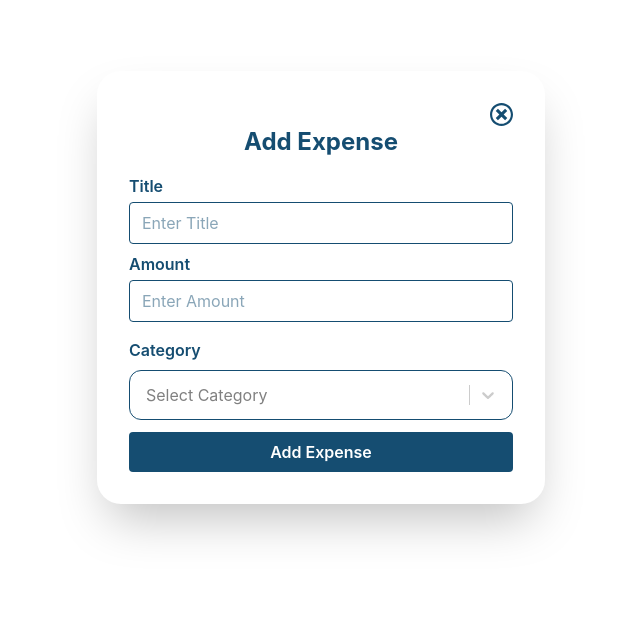
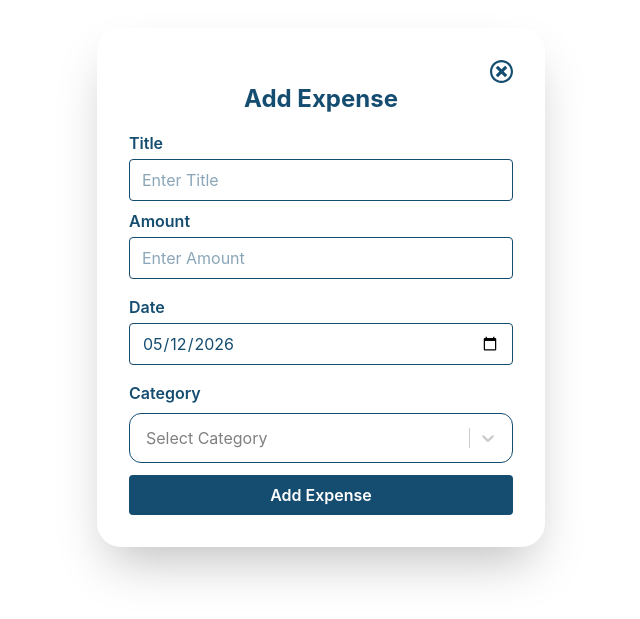
Before and after one commit to darbar-harshida-179/Expense-Tracker-App, a React (Vite) app in the folder frontend/: page /addexpensemodal in a window 1280 px wide. Shown: the part 113-732 px from the top of the page, without its empty margins (319-959 px from the left). Built offline with nearby package versions, Linux system fonts and the light colour scheme.

Commit message:
completed whole dashboard

```diff
--- a/frontend/src/components/AddExpenseModal.jsx
+++ b/frontend/src/components/AddExpenseModal.jsx
@@ -21,12 +21,14 @@ function AddExpenseModal({ setOpenModal, handleAddExpense }) {
         initialValues: {
             title: "",
             amount: "",
-            category: ""
+            category: "",
+            date: new Date().toISOString().split("T")[0]
         },
         validationSchema: Yup.object({
             title: Yup.string().trim().required("Title is required"),
             amount: Yup.string().trim().required("Amount is required"),
-            category: Yup.string().trim().required("Category is required")
+            category: Yup.string().trim().required("Category is required"),
+            date: Yup.string().required("Date is required.")
         }),
         onSubmit: async (values, { resetForm }) => {
             try {
@@ -96,6 +98,17 @@ function AddExpenseModal({ setOpenModal, handleAddExpense }) {
                         </div>
 
                         <div className='mt-4'>
+                            <label className='font-semibold text-[#154D71]'>Date</label>
+                            <input
+                                type="date"
+                                name='date'
+                                value={formik.values.date}
+                                onChange={formik.handleChange}
+                                className='w-full px-3 py-2 border border-[#154D71] text-[#154D71] outline-none rounded mt-1'
+                             />
+                        </div>
+
+                        <div className='mt-4'>
                             <label className='font-semibold text-[#154D71] block mb-2'>
                                 Category
                             </label>
--- a/frontend/src/components/ExpenseCharts.jsx
+++ b/frontend/src/components/ExpenseCharts.jsx
@@ -38,7 +38,7 @@ function ExpenseCharts({ type, expenses }) {
     const monthlyMap = {};
 
     expenses.forEach((expense) => {
-        const date = new Date(expense.createdAt);
+        const date = new Date(expense.date);
         const month = date.toLocaleString('default', {
             month: 'short'
         });
--- a/frontend/src/components/RecentTransactions.jsx
+++ b/frontend/src/components/RecentTransactions.jsx
@@ -61,7 +61,7 @@ function RecentTransactions({ expenses }) {
                                     ₹ {item.amount}
                                 </h1>
                                 <p className='text-gray-500 text-sm'>
-                                    {new Date(item.createdAt).toLocaleDateString("en-IN")}
+                                    {new Date(item.date).toLocaleDateString("en-IN")}
                                 </p>
                             </div>
                         </div>
--- a/frontend/src/components/UsersExpensesCards.jsx
+++ b/frontend/src/components/UsersExpensesCards.jsx
@@ -72,7 +72,7 @@ function UsersExpensesCards() {
     }
 
     const filteredExpenses = expenses.filter((expense) => {
-        const expenseDate = new Date(expense.createdAt);
+        const expenseDate = new Date(expense.date);
         return (
             expenseDate.getMonth() === selectedDate.getMonth() &&
             expenseDate.getFullYear() === selectedDate.getFullYear()
--- a/frontend/src/pages/Dashboard.jsx
+++ b/frontend/src/pages/Dashboard.jsx
@@ -49,7 +49,7 @@ function Dashboard() {
     }
 
     const filteredExpenses = expenses.filter((expense) => {
-        const expenseDate = new Date(expense.createdAt);
+        const expenseDate = new Date(expense.date);
 
         return (
             expenseDate.getMonth() === selectedDate.getMonth() &&
```
Also changed, not shown: 1 other file (tests, documents, lock files or other folders).
